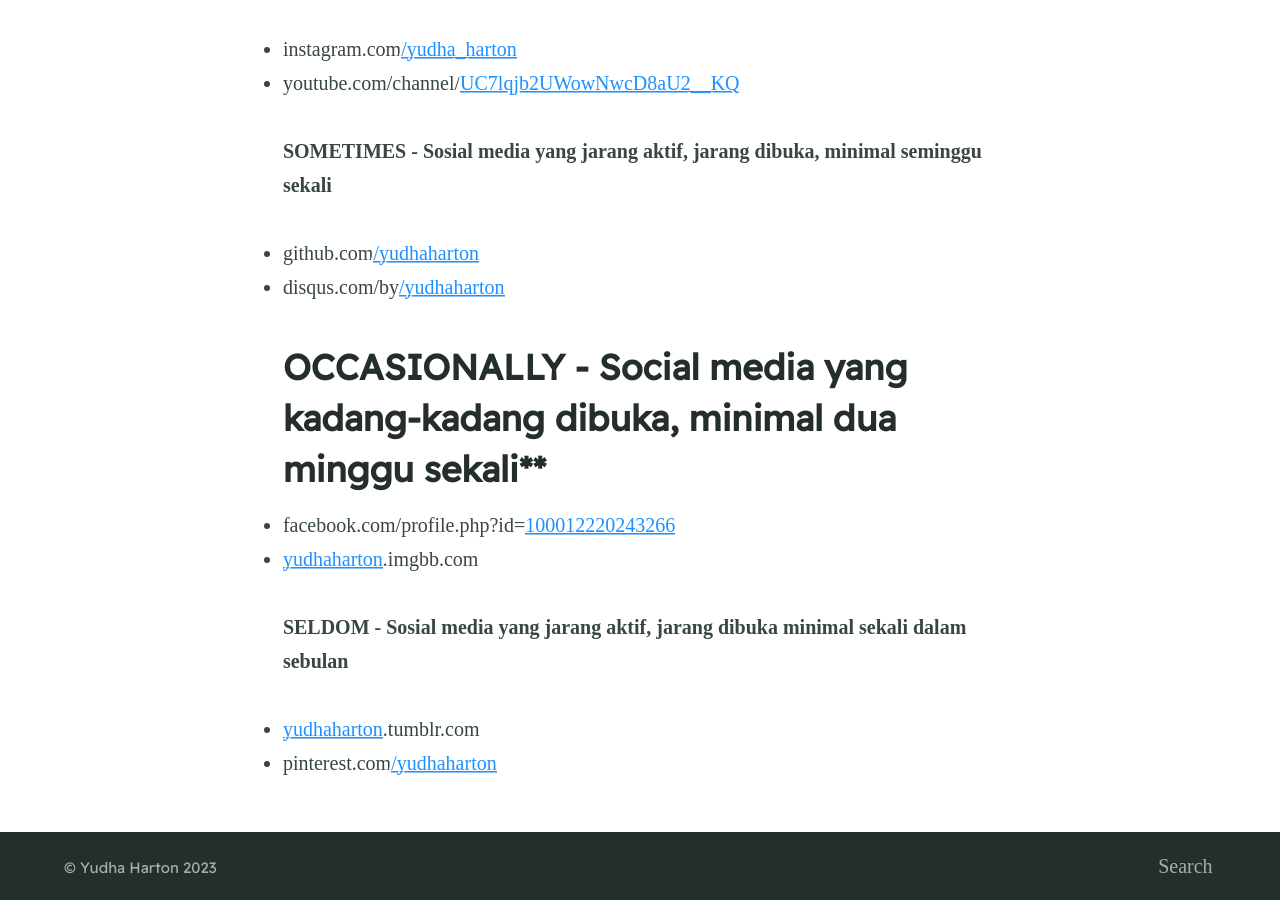
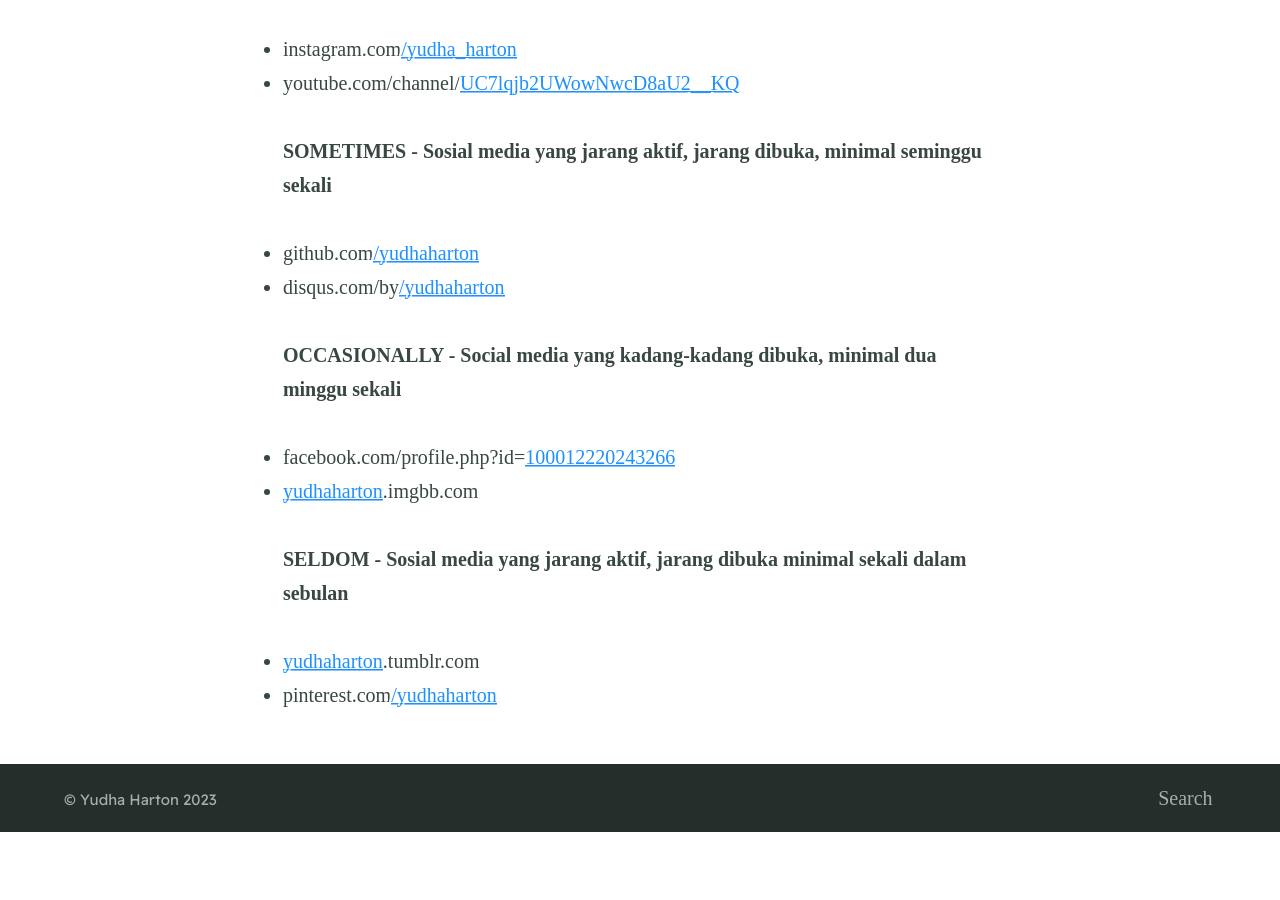
Before and after one commit to yudhaharton/yudhaharton.github.io, a Jekyll site: the page built from social-media.md, in a window 1280 px wide and 900 px high, scrolled down 870 px. Built offline with Jekyll 4.4.1, drawn with Linux system fonts in a browser that asks for light colours; some web fonts are replaced; after the commit the page ends 1702 px from its top, so only the background shows below that.

```diff
--- a/social-media.md
+++ b/social-media.md
@@ -21,7 +21,7 @@ excerpt: "Semua sosial media yang kupunya."
 - github.com[/yudhaharton](https://github.com/yudhaharton)
 - disqus.com/by[/yudhaharton](https://disqus.com/by/yudhaharton)
 
-## OCCASIONALLY - Social media yang kadang-kadang dibuka, minimal dua minggu sekali**
+**OCCASIONALLY - Social media yang kadang-kadang dibuka, minimal dua minggu sekali**
 - facebook.com/profile.php?id=[100012220243266](https://www.facebook.com/profile.php?id=100012220243266)
 - [yudhaharton](https://yudhaharton.imgbb.com/).imgbb.com
 
```
